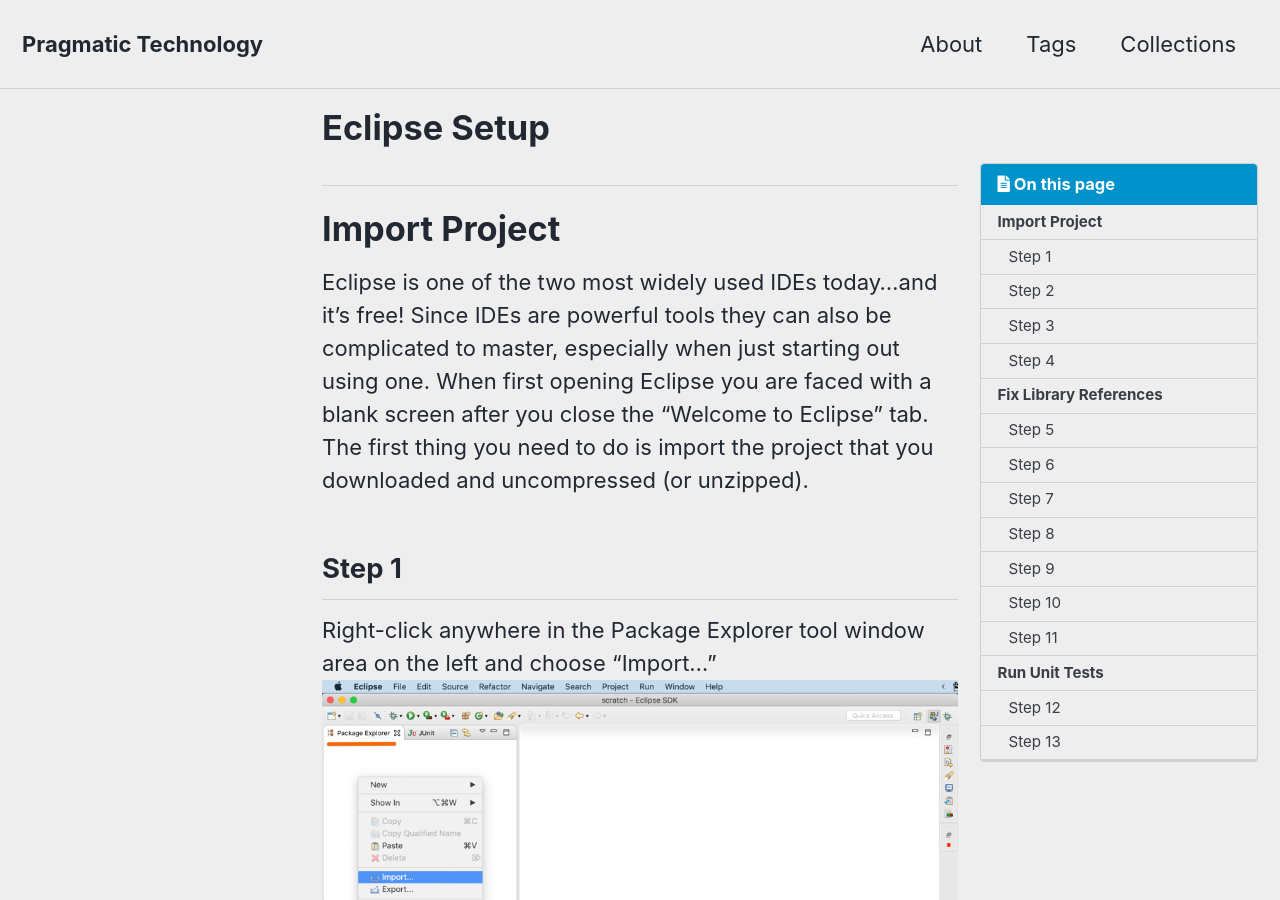
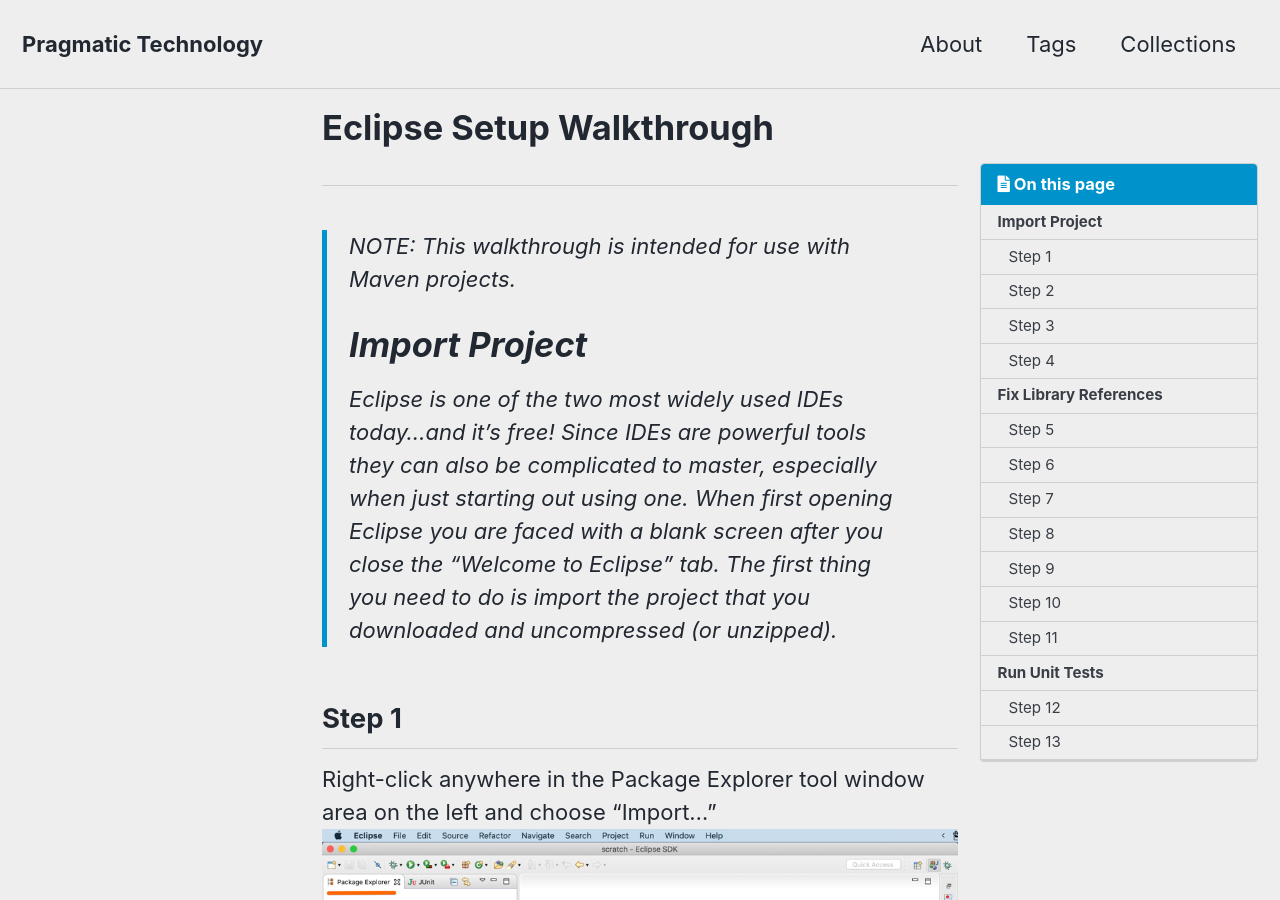
Before and after one commit to jwatson3d/jwatson3d.github.io, a Jekyll site: the page built from _cs320/eclipse-setup.md, in a window 1280 px wide and 900 px high. Built offline with Jekyll 4.4.1, drawn with Linux system fonts in a browser that asks for light colours; cached includes are drawn as plain includes.

```diff
--- a/_cs320/eclipse-setup.md
+++ b/_cs320/eclipse-setup.md
@@ -1,5 +1,5 @@
 ---
-title:  "Eclipse Setup"
+title:  "Eclipse Setup Walkthrough"
 id: "eclipse-setup"
 date:   2019-05-25 15:00:00
 excerpt: "Eclipse is one of the two most widely used IDEs today..…"
@@ -10,9 +10,12 @@ tags:
   - edu
   - snhu
   - cs320
+  - eclipse
+  - maven
 ---
 <hr/>
 
+> NOTE: This walkthrough is intended for use with Maven projects.
 # Import Project
 Eclipse is one of the two most widely used IDEs today...and it's free! Since IDEs are powerful tools they can also be complicated to master, especially when just starting out using one.  When first opening Eclipse you are faced with a blank screen after you close the "Welcome to Eclipse" tab. The first thing you need to do is import the project that you downloaded and uncompressed (or unzipped).
 
--- a/_layouts/default.html
+++ b/_layouts/default.html
@@ -3,8 +3,8 @@
 
 <!doctype html>
 <!--
-  Minimal Mistakes Jekyll Theme 4.17.2 by Michael Rose
-  Copyright 2013-2019 Michael Rose - mademistakes.com | @mmistakes
+  Minimal Mistakes Jekyll Theme 4.21.0 by Michael Rose
+  Copyright 2013-2020 Michael Rose - mademistakes.com | @mmistakes
   Free for personal and commercial use under the MIT license
   https://github.com/mmistakes/minimal-mistakes/blob/master/LICENSE
 -->
```
Also changed, not shown: _pages/about.md (+4 -0 lines), _posts/2020-12-02-aws-certified-cloud-practitioner.md (added, +12 -0 lines), _drafts/faqs.md (renamed from _it145/faqs.md).
